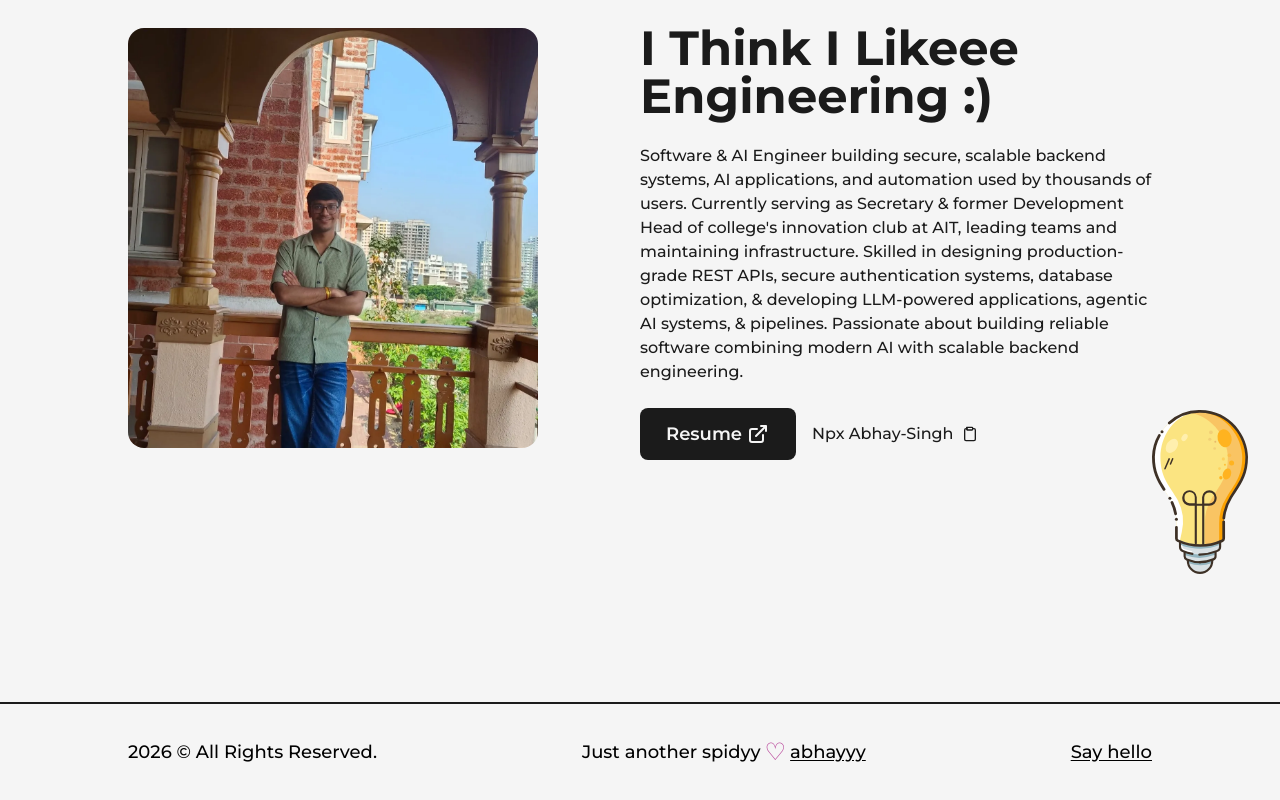
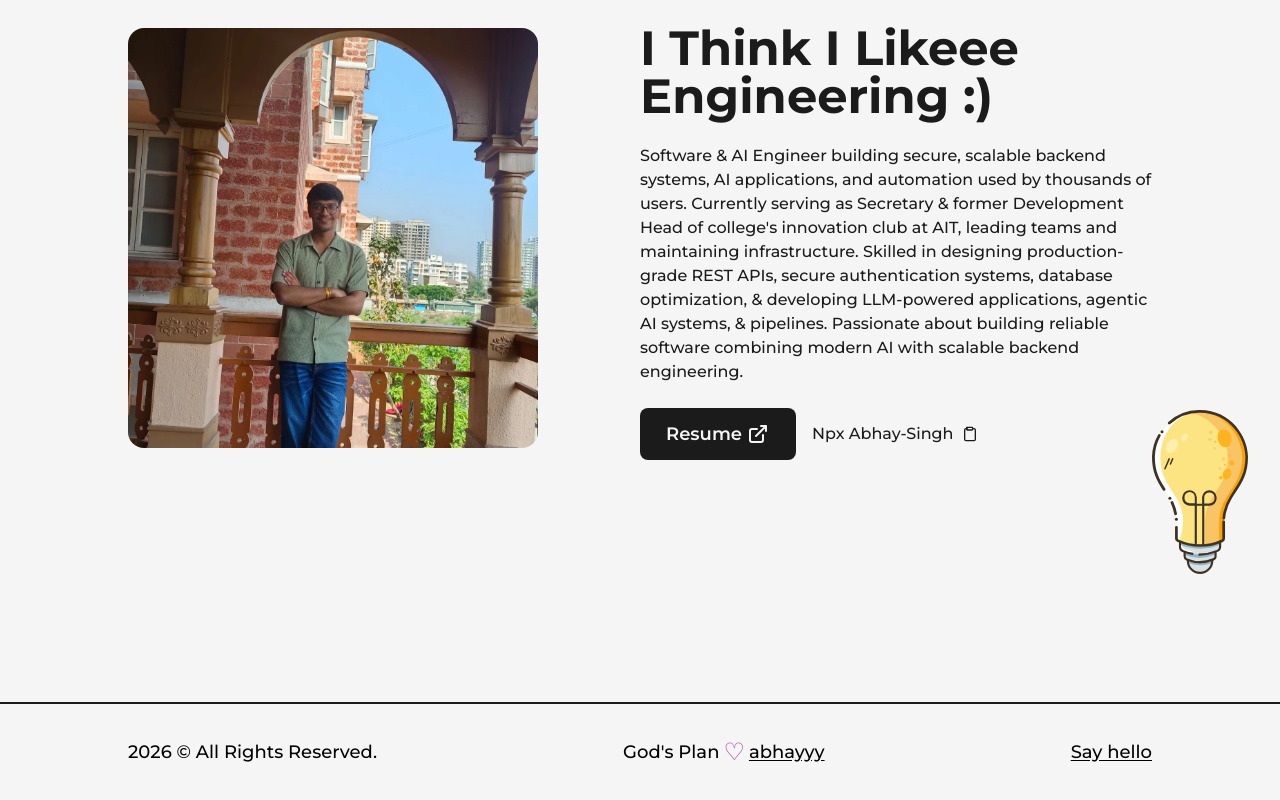
Before and after one commit to abhaysingh-22/abhayyy, a Next.js app: page / in a window 1280 px wide. Shown: the part 194-994 px from the top of the page. Built offline with nearby package versions, Linux system fonts and the light colour scheme.

Commit message:
gods plan

```diff
--- a/src/components/Footer.js
+++ b/src/components/Footer.js
@@ -9,7 +9,7 @@ const Footer = () => {
             <Layout className='py-8 flex items-center justify-between lg:flex-col lg:py-6'>
                 <span>{new Date().getFullYear()} &copy; All Rights Reserved.</span>
                 <div className='flex items-center lg:py-2'>
-                    Just another spidyy
+                    God's Plan
                     <span className='text-primary text-2xl px-1 dark:primaryDark'>&#9825;</span>
                     {/* &nbsp;  */}
                     <Link href="https://github.com/abhaysingh-22" className='underline
```
